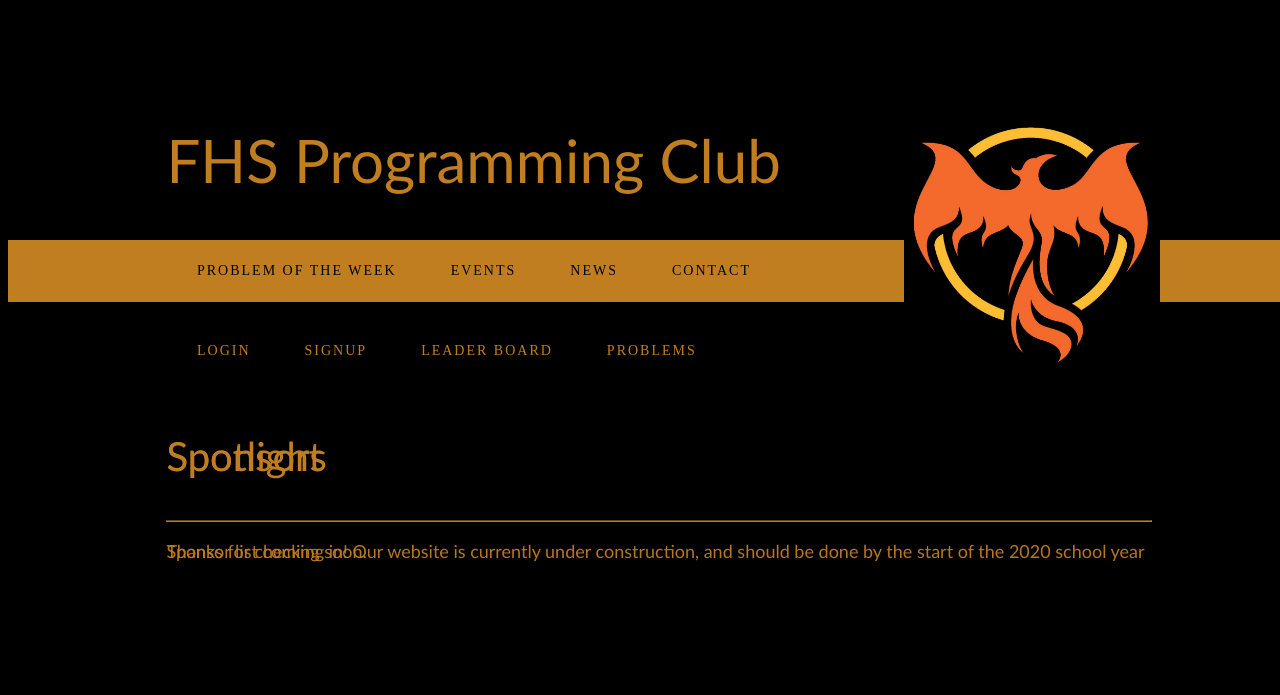
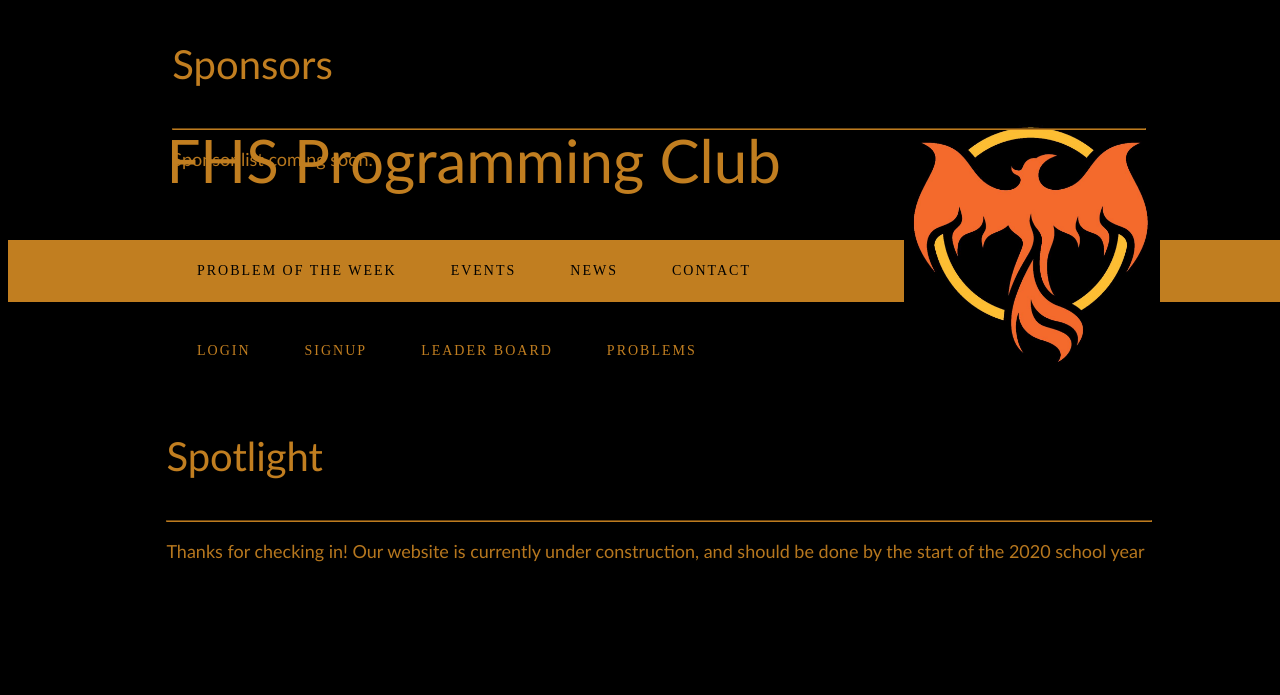
Before and after one commit to fhsprogrammingclub/fhsprogrammingwebsite, a plain HTML site: page index.html in a window 1280 px wide. Drawn offline with Linux system fonts and the light colour scheme.

Commit message:
Update index.html

```diff
--- a/index.html
+++ b/index.html
@@ -56,8 +56,8 @@
 </div>
 
 
-<div>
-<div class="spotlight">
+
+<div class="sponsors">
     <p class="spotlighttitle">
         Sponsors
     </p>
@@ -66,7 +66,7 @@
         Sponsor list coming soon.
     </p>
 </div>
-    </div>
+
 
 
 
```
